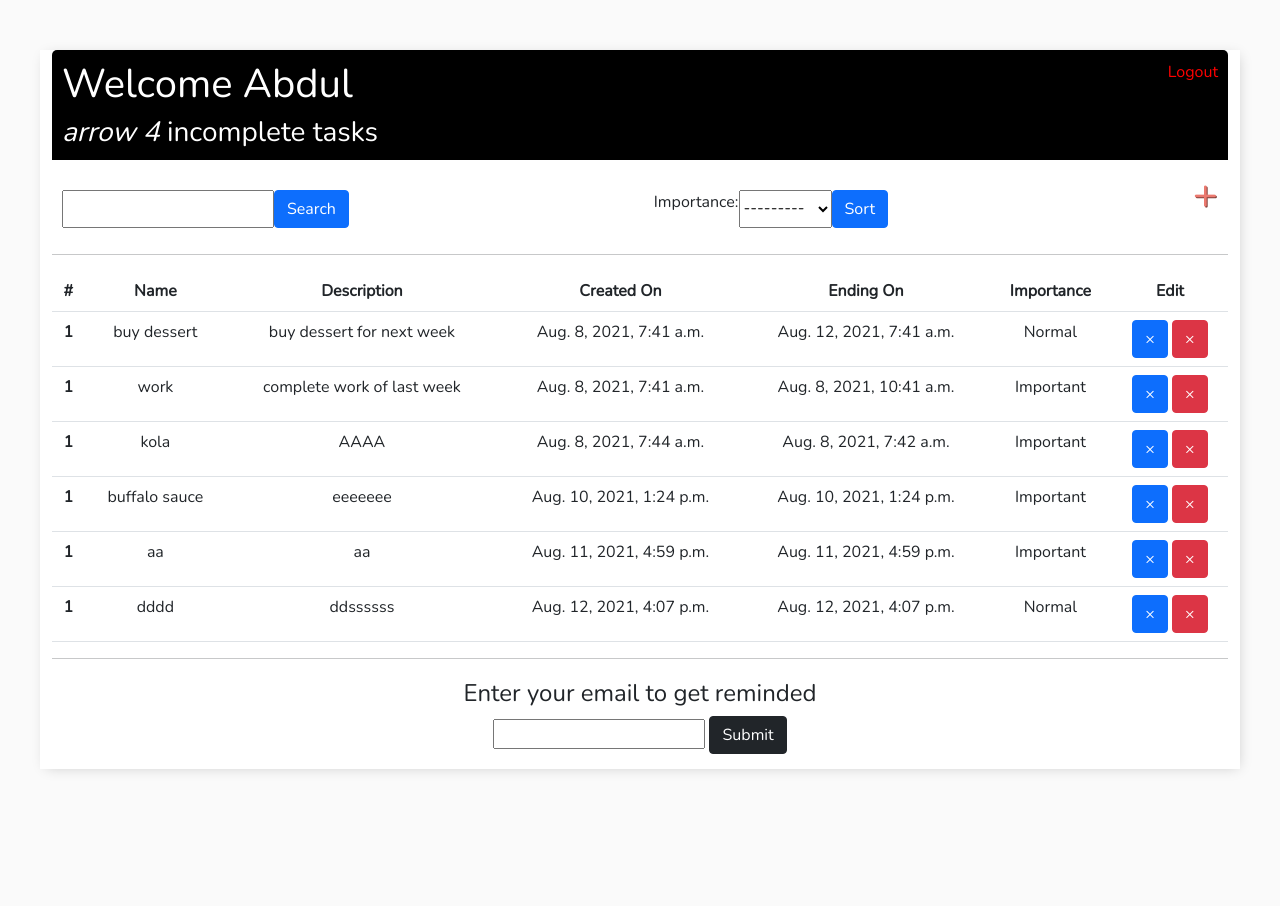
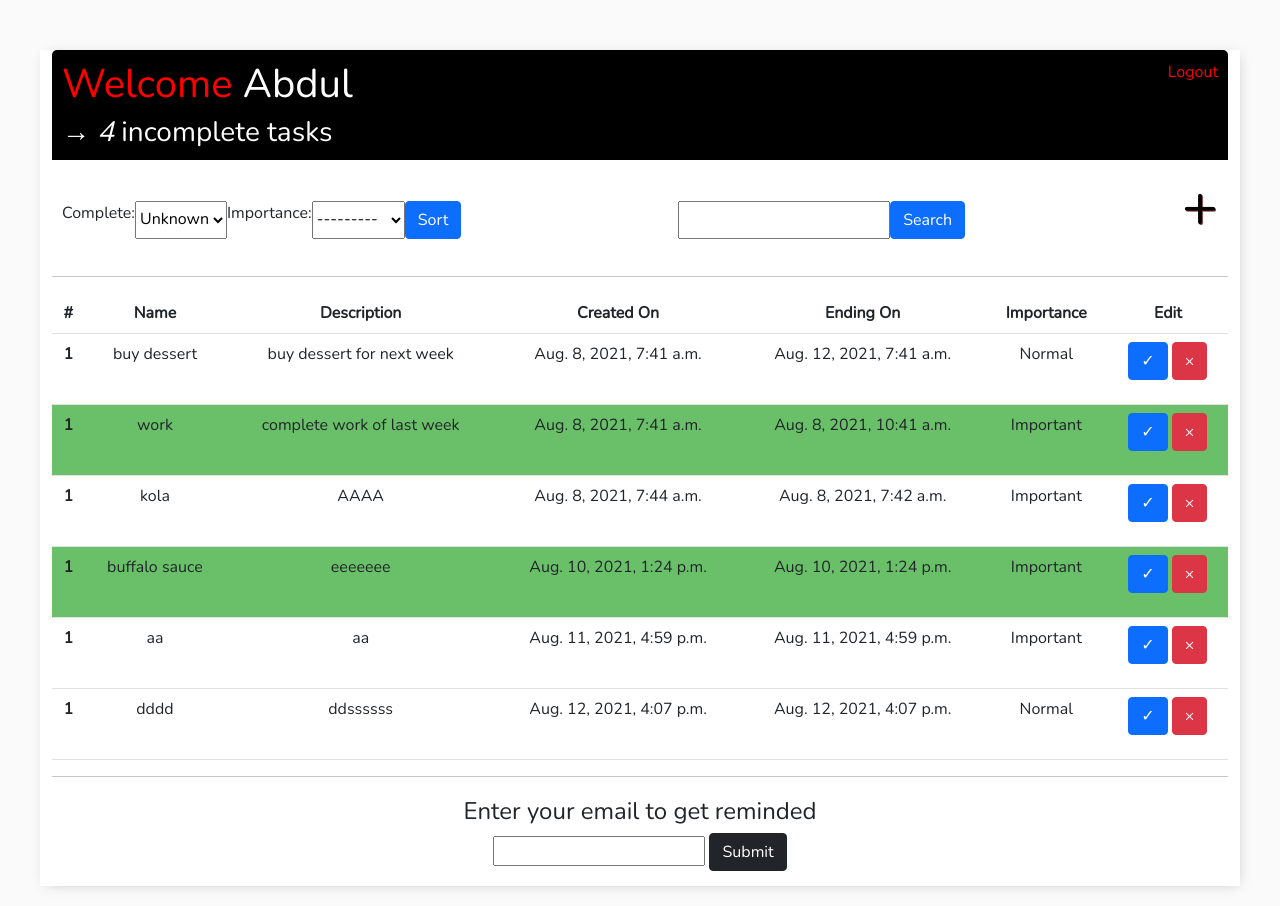
Before and after one commit to abdul-mls/Task-Manager, a Django app: page / in a window 1280 px wide. Before the commit the page ends 772 px from the top, so only its background shows below. Run offline with Django 3.2, Linux system fonts and the light colour scheme; a user stored in the database is signed in; data comes from the database, SQL or seed files in the repository; both versions use the stored data as it was after the commit.

Commit message:
fourth commit

```diff
--- a/taskmanager/tasks/filters.py
+++ b/taskmanager/tasks/filters.py
@@ -5,4 +5,4 @@ from .models import *
 class OrderFilter(django_filters.FilterSet):
     class Meta:
         model = Task
-        fields = ('importance', )
+        fields = ('complete','importance', )
--- a/taskmanager/tasks/templates/tasks/main.html
+++ b/taskmanager/tasks/templates/tasks/main.html
@@ -10,6 +10,8 @@
     <link href="https://fonts.googleapis.com/css2?family=Nunito:wght@200&display=swap" rel="stylesheet">
     <!-- Bootstrap-->
     <link href="https://cdn.jsdelivr.net/npm/bootstrap@5.1.0/dist/css/bootstrap.min.css" rel="stylesheet" integrity="sha384-KyZXEAg3QhqLMpG8r+8fhAXLRk2vvoC2f3B09zVXn8CA5QIVfZOJ3BCsw2P0p/We" crossorigin="anonymous">
+
+
     <style>
        body{
        background-color: #FAFAFA;
@@ -83,19 +85,19 @@
 <!--            margin-left: 10px;-->
 <!--        }-->
 
-<!--        .task-complete-icon {-->
-<!--            height: 20px;-->
-<!--            width: 20px;-->
-<!--            background-color: rgb(105, 192, 105);-->
-<!--            border-radius: 50%;-->
-<!--        }-->
+        .task-complete-icon {
+            height: 20px;
+            width: 20px;
+            background-color: rgb(105, 192, 105);
+            border-radius: 50%;
+        }
 
-<!--        .task-incomplete-icon {-->
-<!--            height: 20px;-->
-<!--            width: 20px;-->
-<!--            background-color: rgb(218, 218, 218);-->
-<!--            border-radius: 50%;-->
-<!--        }-->
+        .task-incomplete-icon {
+            height: 20px;
+            width: 20px;
+            background-color: rgb(218, 218, 218);
+            border-radius: 50%;
+        }
 
 <!--        .delete-link {-->
 <!--            text-decoration: none;-->
@@ -113,9 +115,9 @@
         }
 
          #add-link {
-            color: #EB796F;
+            color: black;
             text-decoration: none;
-            font-size: 42px;
+            font-size: 60px;
             text-shadow: 1px 1px #81413b;
         }
 
@@ -134,10 +136,10 @@
             padding-bottom: 1px;
         }
 
-table, td, th {
 
+tr.spaceUnder>td {
+  padding-bottom: 1.5em;
 }
-
     table {
         border-collapse: collapse;
         width: 100%;
--- a/taskmanager/tasks/templates/tasks/task_confirm_delete.html
+++ b/taskmanager/tasks/templates/tasks/task_confirm_delete.html
@@ -9,7 +9,7 @@
     <form method="POST">
     {% csrf_token %}
     <p>Are you sure you want to delete "{{task}}"</p>
-    <input class="button" type="submit" value="Submit">
+    <input class="btn btn-danger type="submit" value="Delete">
     </form>
 </div>
 
--- a/taskmanager/tasks/templates/tasks/task_list.html
+++ b/taskmanager/tasks/templates/tasks/task_list.html
@@ -4,9 +4,10 @@
 
 <div class="header-bar">
       <div>
-        <h1>Welcome {{request.user|title}}</h1>
-        <h3 style="margin:0;"><i>arrow {{ count }}</i> incomplete task{{ count|pluralize:"s" }} </h3>
+        <h1><a href="{% url 'task_list' %}">Welcome</a> {{request.user|title}}</h1>
+        <h3 style="margin:0;"><i>&#8594; {{ count }}</i> incomplete task{{ count|pluralize:"s" }} </h3>
     </div>
+
 
     {% if request.user.is_authenticated %}
         <a class="" href="{% url 'logout' %}">Logout</a>
@@ -23,15 +24,16 @@
 
 <div id="search-add-wrapper">
     <form method="GET" style="margin-top:20px; display:flex;">
+              {{myFilter.form}}
+        <input class=" btn btn-primary" type="submit" value="Sort">
+    </form>
+
+    <form method="GET" style="margin-top:20px; display:flex;">
         <input type="text" name="search-area" value="{{search_input}}">
         <input class=" btn btn-primary" type="submit" value="Search">
     </form>
 
-      <form method="GET" style="margin-top:20px; display:flex;">
-              {{myFilter.form}}
 
-        <input class=" btn btn-primary" type="submit" value="Sort">
-    </form>
 
 
 
@@ -54,7 +56,8 @@
           <th scope="col">Edit</th>
         </tr>
     {% for task in tasks %}
-        <tr>
+        {% if task.complete %}
+            <tr class="spaceUnder task-complete-icon">
                 <th scope="row">1</th>
                 <td>{{task}}</td>
                 <td>{{task.description}}</td>
@@ -62,10 +65,27 @@
                 <td>{{task.ending_date}}</td>
                 <td>{{task.importance}}</td>
                 <td>
-                <a class="btn btn-primary" href="{% url 'task_update' task.id %}">&#215;</a>
+                    <a class="btn btn-primary" href="{% url 'task_update' task.id %}">&#10003;</a>
                     <a class="btn btn-danger" href="{% url 'task_delete' task.id %}">&#215;</a>
                 </td>
             </tr>
+        {% else %}
+            <tr class="spaceUnder">
+                <th scope="row">1</th>
+                <td>{{task}}</td>
+                <td>{{task.description}}</td>
+                <td>{{task.creation_date}}</td>
+                <td>{{task.ending_date}}</td>
+                <td>{{task.importance}}</td>
+                <td>
+                    <a class="btn btn-primary" href="{% url 'task_update' task.id %}">&#10003;</a>
+                    <a class="btn btn-danger" href="{% url 'task_delete' task.id %}">&#215;</a>
+                </td>
+            </tr>
+
+        {% endif %}
+
+
 
    {% empty%}
         <th>No item in list</th>
```
Also changed, not shown: taskmanager/db.sqlite3, taskmanager/tasks/migrations/0007_alter_task_options.py (added), 1 other file. Lines whose indentation alone changed are shown as unchanged.
